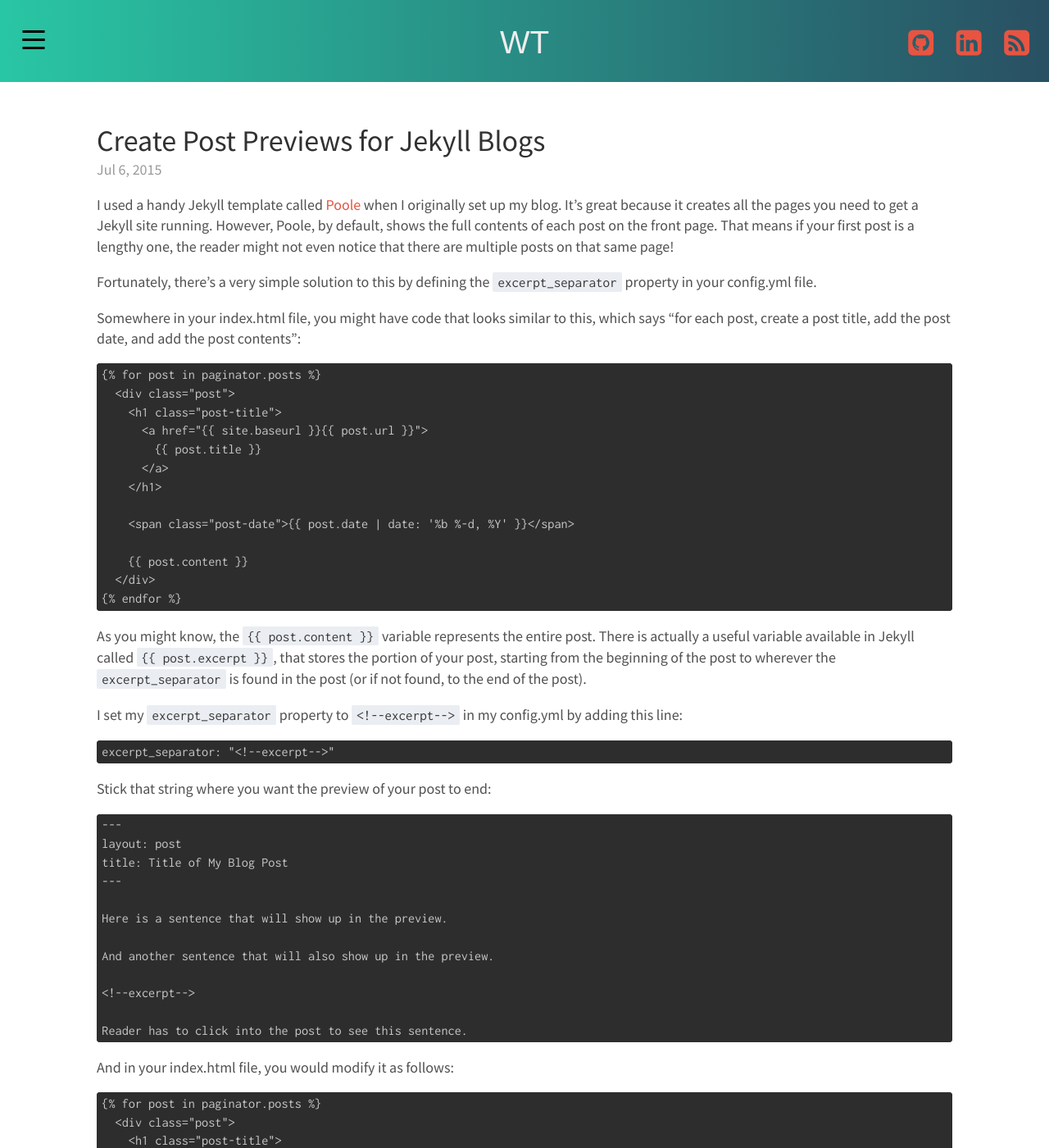
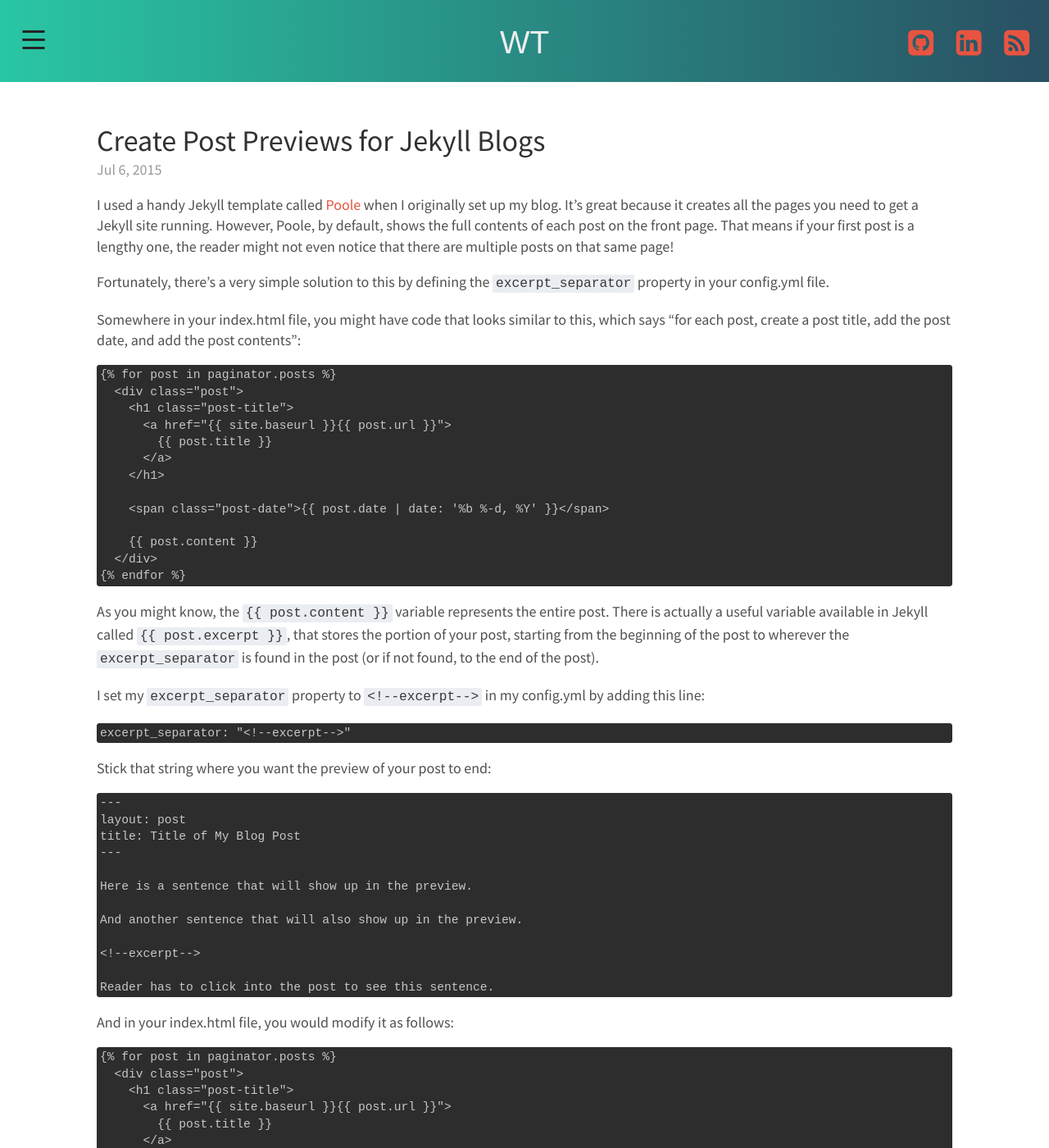
Before and after one commit to wezleytsai/wezleytsai.github.io, a Jekyll site: the page built from _posts/2015-07-06-create-post-previews-for-jekyll-blogs.md, in a window 1280 px wide and 1400 px high. Shown: the whole window at 82% size. Built offline with Jekyll 4.4.1, drawn with Linux system fonts in a browser that asks for light colours; nearby versions of some CDN libraries; some web fonts are replaced; Markdown is read by kramdown in place of the engine named in the settings; comment, search, counter and statistics services are not loaded; a style sheet for code colours, icons or effects is not loaded.

Commit message:
UI, font

```diff
--- a/_includes/head.html
+++ b/_includes/head.html
@@ -22,8 +22,9 @@
   <!-- CSS -->
   <!-- <link href='http://fonts.googleapis.com/css?family=Noto+Serif:400,700,400italic' rel='stylesheet' type='text/css'> -->
   <!-- <link href='http://fonts.googleapis.com/css?family=Roboto+Mono:400italic,400,700' rel='stylesheet' type='text/css'> -->
+  <link href='http://fonts.googleapis.com/css?family=Oxygen+Mono' rel='stylesheet' type='text/css'>
+  <link href='http://fonts.googleapis.com/css?family=Inconsolata:400,700' rel='stylesheet' type='text/css'>
   <link href='http://fonts.googleapis.com/css?family=Source+Sans+Pro:400,700,400italic' rel='stylesheet' type='text/css'>
-  <link href='http://fonts.googleapis.com/css?family=Inconsolata:400,700' rel='stylesheet' type='text/css'>
   <link href='http://fonts.googleapis.com/css?family=Geo' rel='stylesheet' type='text/css'>
 
   <!-- <link rel="stylesheet" href="{{ site.baseurl }}/public/css/syntax.css"> -->
--- a/public/css/wt.css
+++ b/public/css/wt.css
@@ -8,7 +8,7 @@
   padding: 0;
 }
 html {
-  font-family: 'Source Sans Pro', Palatino, serif;
+  font-family: 'Source Sans Pro', Arial, sans-serif;
   font-size: 18px;
   line-height: 1.4em;
 }
@@ -102,8 +102,8 @@
 }
 code,
 pre {
-  font-family: 'Inconsolata', Menlo, 'Courier New', monospace;
-  font-size: 95%;
+  font-family: 'Oxygen Mono', 'Courier New', monospace;
+  font-size: 90%;
 }
 pre,
 pre code {
@@ -118,7 +118,7 @@
 }
 code {
   border-radius: 2px;
-  padding: 0.15rem 0.35rem;
+  padding: 2px 4px;
   background-color: #eaedf2;
   color: #383838;
 }
@@ -520,7 +520,7 @@
   height: 0.1875rem;
   width: 1.5rem;
   border-radius: 0;
-  background: #000000;
+  background: #252525;
   opacity: 1;
   -webkit-transform: translate(-50%, 0) rotate(0deg) scale(1, 1);
       -ms-transform: translate(-50%, 0) rotate(0deg) scale(1, 1);
```
Also changed, not shown: package.json (added, +26 -0 lines), public/css/less/global.less (+4 -4 lines), public/css/less/variables.less (+6 -5 lines), 1 other file.
